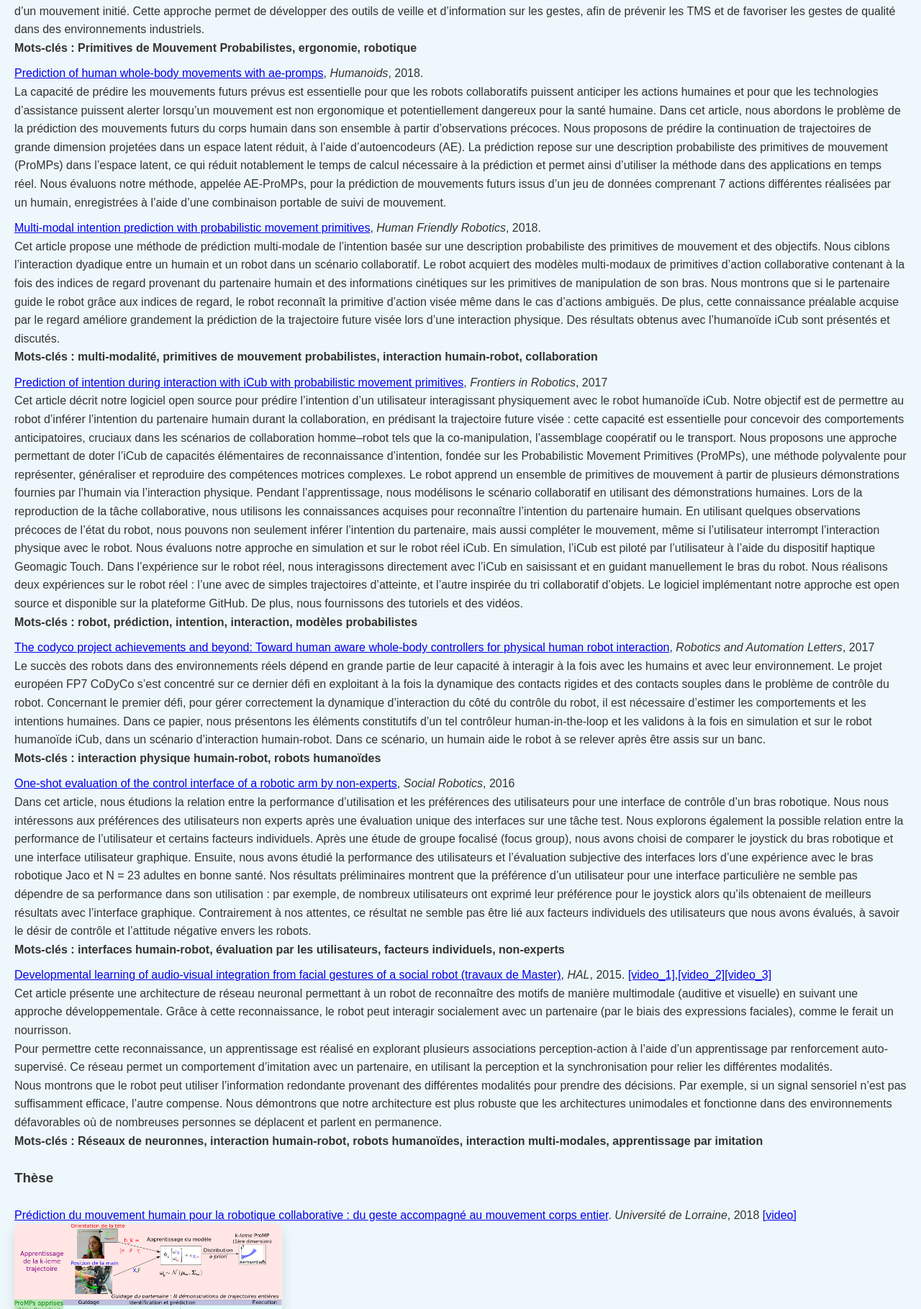
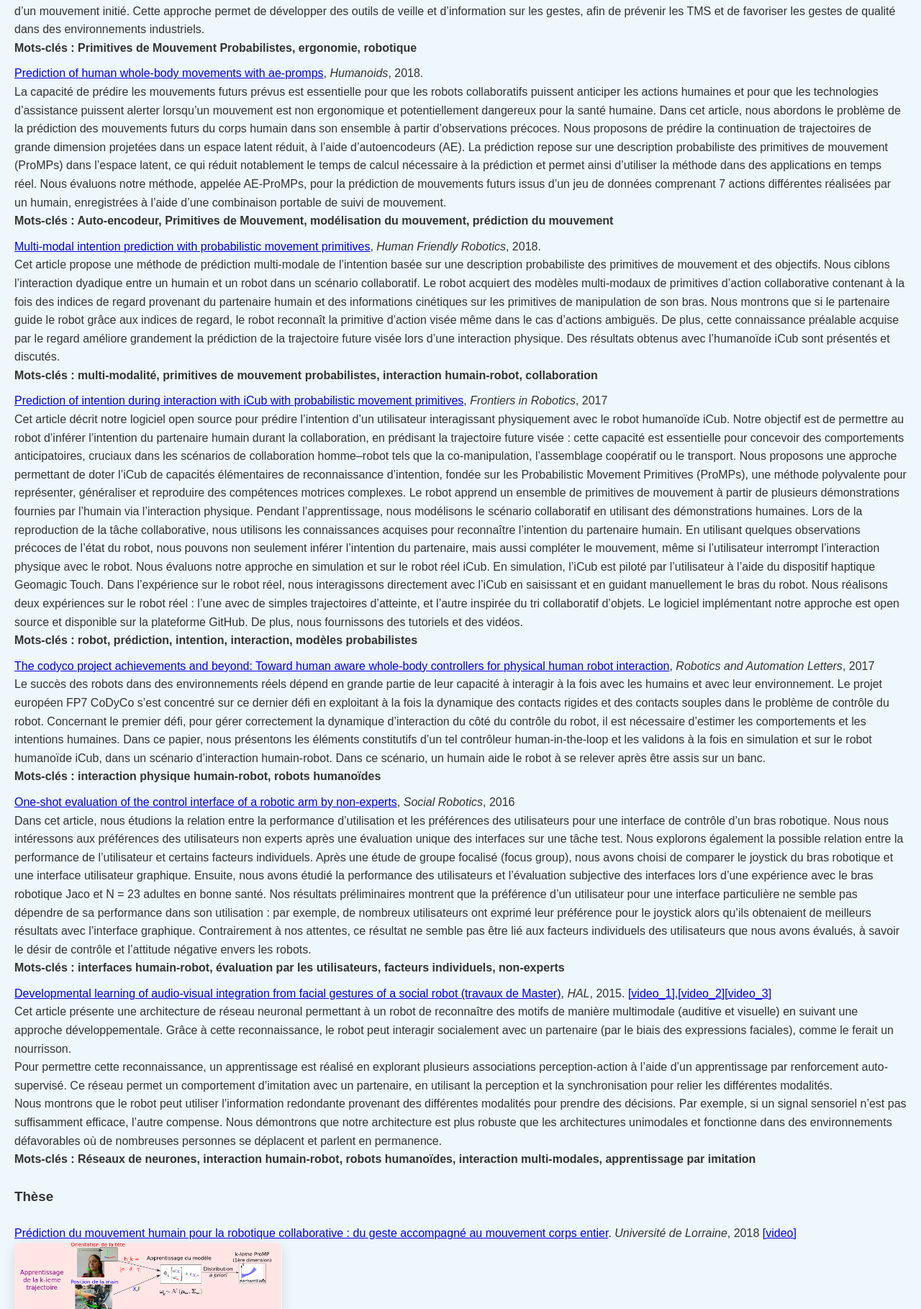
Before and after one commit to DermyO/mon-site-web, a plain HTML site: page publications.html in a window 1280 px wide. Shown: the part 809-2628 px from the top of the page at 72% size. Drawn offline with Linux system fonts and the light colour scheme.

Commit message:
update:publi: correction lien mort AE-ProMPs et ajout mots clés

```diff
--- a/publications.html
+++ b/publications.html
@@ -43,9 +43,10 @@ Présentation d'un nouvel axe de recherche qui vise à créer des interfaces vis
 Pour cela, ce travail s’appuiera sur l’approche des Primitives de Mouvements Probabilistes (ProMP), pour apprendre les gestes humains, capturer les caractéristiques essentielles de ces mouvements et inférer la poursuite d’un mouvement initié. Cette approche permet de développer des outils de veille et d’information sur les gestes, afin de prévenir les TMS et de favoriser les gestes de qualité dans des environnements industriels. <br />
 <b>Mots-clés : Primitives de Mouvement Probabilistes, ergonomie, robotique</b>
                 </li>
-                <li><a href="https://ieeexplore.ieee.org/stamp/stamp.jsp?arnumber=8624986" target="_blank">Prediction of human whole-body movements with ae-promps</a>, <em>Humanoids</em>, 2018. <br/>
-                La capacité de prédire les mouvements futurs prévus est essentielle pour que les robots collaboratifs puissent anticiper les actions humaines et pour que les technologies d’assistance puissent alerter lorsqu’un mouvement est non ergonomique et potentiellement dangereux pour la santé humaine. Dans cet article, nous abordons le problème de la prédiction des mouvements futurs du corps humain dans son ensemble à partir d’observations précoces. Nous proposons de prédire la continuation de trajectoires de grande dimension projetées dans un espace latent réduit, à l’aide d’autoencodeurs (AE). La prédiction repose sur une description probabiliste des primitives de mouvement (ProMPs) dans l’espace latent, ce qui réduit notablement le temps de calcul nécessaire à la prédiction et permet ainsi d’utiliser la méthode dans des applications en temps réel. Nous évaluons notre méthode, appelée AE-ProMPs, pour la prédiction de mouvements futurs issus d’un jeu de données comprenant 7 actions différentes réalisées par un humain, enregistrées à l’aide d’une combinaison portable de suivi de mouvement.
-                </li>
+                <li><a href="https://hal.science/hal-01895148/document" target="_blank">Prediction of human whole-body movements with ae-promps</a>, <em>Humanoids</em>, 2018. <br/>
+                La capacité de prédire les mouvements futurs prévus est essentielle pour que les robots collaboratifs puissent anticiper les actions humaines et pour que les technologies d’assistance puissent alerter lorsqu’un mouvement est non ergonomique et potentiellement dangereux pour la santé humaine. Dans cet article, nous abordons le problème de la prédiction des mouvements futurs du corps humain dans son ensemble à partir d’observations précoces. Nous proposons de prédire la continuation de trajectoires de grande dimension projetées dans un espace latent réduit, à l’aide d’autoencodeurs (AE). La prédiction repose sur une description probabiliste des primitives de mouvement (ProMPs) dans l’espace latent, ce qui réduit notablement le temps de calcul nécessaire à la prédiction et permet ainsi d’utiliser la méthode dans des applications en temps réel. Nous évaluons notre méthode, appelée AE-ProMPs, pour la prédiction de mouvements futurs issus d’un jeu de données comprenant 7 actions différentes réalisées par un humain, enregistrées à l’aide d’une combinaison portable de suivi de mouvement.<br />
+                <b>Mots-clés : Auto-encodeur, Primitives de Mouvement, modélisation du mouvement, prédiction du mouvement</b>
+              </li>
                 <li><a href="https://hal.science/hal-01644585v1/file/multimodal_prompV2.pdf" target="_blank">Multi-modal intention prediction with probabilistic movement primitives</a>, <em>Human Friendly Robotics</em>, 2018. <br />
                 Cet article propose une méthode de prédiction multi-modale de l’intention basée sur une description probabiliste des primitives de mouvement et des objectifs. Nous ciblons l’interaction dyadique entre un humain et un robot dans un scénario collaboratif. Le robot acquiert des modèles multi-modaux de primitives d’action collaborative contenant à la fois des indices de regard provenant du partenaire humain et des informations cinétiques sur les primitives de manipulation de son bras. Nous montrons que si le partenaire guide le robot grâce aux indices de regard, le robot reconnaît la primitive d’action visée même dans le cas d’actions ambiguës. De plus, cette connaissance préalable acquise par le regard améliore grandement la prédiction de la trajectoire future visée lors d’une interaction physique. Des résultats obtenus avec l’humanoïde iCub sont présentés et discutés. <br />
                 <b>Mots-clés : multi-modalité, primitives de mouvement probabilistes, interaction humain-robot, collaboration</b></li>
@@ -66,7 +67,7 @@ Le logiciel implémentant notre approche est open source et disponible sur la pl
                 Cet article présente une architecture de réseau neuronal permettant à un robot de reconnaître des motifs de manière multimodale (auditive et visuelle) en suivant une approche développementale. Grâce à cette reconnaissance, le robot peut interagir socialement avec un partenaire (par le biais des expressions faciales), comme le ferait un nourrisson.<br />
 Pour permettre cette reconnaissance, un apprentissage est réalisé en explorant plusieurs associations perception-action à l’aide d’un apprentissage par renforcement auto-supervisé. Ce réseau permet un comportement d’imitation avec un partenaire, en utilisant la perception et la synchronisation pour relier les différentes modalités.<br />
 Nous montrons que le robot peut utiliser l’information redondante provenant des différentes modalités pour prendre des décisions. Par exemple, si un signal sensoriel n’est pas suffisamment efficace, l’autre compense. Nous démontrons que notre architecture est plus robuste que les architectures unimodales et fonctionne dans des environnements défavorables où de nombreuses personnes se déplacent et parlent en permanence.<br />
-<b>Mots-clés : Réseaux de neuronnes, interaction humain-robot, robots humanoïdes, interaction multi-modales, apprentissage par imitation</b></li>
+<b>Mots-clés : Réseaux de neurones, interaction humain-robot, robots humanoïdes, interaction multi-modales, apprentissage par imitation</b></li>
             </ul>
 
             <h3>Thèse</h3>
@@ -82,7 +83,7 @@ Dans un premier temps, il s’agit de faire apprendre au robot des gestes par d
 signaux perçus pour comprendre le mouvement que lui fait réaliser l’utilisateur, afin d’en générer des similaires par la suite. Dans un second temps, le robot apprend à reconnaître l’intention de l’humain avec lequel il interagit et cela, à partir des gestes que ce dernier initie : il s’agit ensuite pour le robot de produire les gestes adaptés à la situation et correspondant aux attentes
 de l’utilisateur. Cela nécessite que le robot comprenne la gestuelle de l’utilisateur. Pour cela, différentes modalités perceptives ont été explorées. À l’aide de capteurs proprioceptifs, le robot ressent les gestes de l’utilisateur au travers de son propre corps : il s’agit alors d’interaction physique humain-robot. À l’aide de capteurs visuels, le robot interprète le mouvement de la tête de
 l’utilisateur. Enfin, à l’aide de capteurs externes, le robot reconnaît et prédit le mouvement corps entier de l’utilisateur. Dans ce dernier cas, l’utilisateur porte lui-même des capteurs (vêtement X-Sens) qui transmettent sa posture au robot. De plus, le couplage de ces modalités a été étudié.<br/>
-D’un point de vue méthodologique, nous venons de voir que les questions d’apprentissage et de reconnaissance de séries temporelles (les gestes) ont été centrales dans cette thèse. Pour cela, deux approches ont été développées. La première est fondée sur la modélisation statistique de primitives de mouvements (correspondant aux gestes) : les ProMPs. La seconde,ajoute à la première du Deep
+D’un point de vue méthodologique, nous venons de voir que les questions d’apprentissage et de reconnaissance de séries temporelles (les gestes) ont été centrales dans cette thèse. Pour cela, deux approches ont été développées. La première est fondée sur la modélisation statistique de primitives de mouvement (correspondant aux gestes) : les ProMPs. La seconde ajoute à la première du Deep
 Learning, par l’utilisation d’auto-encodeurs, afin de modéliser des gestes corps entier contenant beaucoup d’informations, tout en permettant une prédiction en temps réel mou. Lors de cette thèse, différents enjeux ont notamment été pris en compte pour la création et le développement de nos méthodes. Ces enjeux concernent : la prédiction des durées des trajectoires, la réduction
 de la charge cognitive et motrice imposée à l’utilisateur, le besoin de rapidité (temps réel mou) et de précision dans les prédictions.<br/>
 <b>Mots-clés : Prédiction, primitives de mouvements, apprentissage automatique, Interaction humain-robot, cobotique</b>
```
